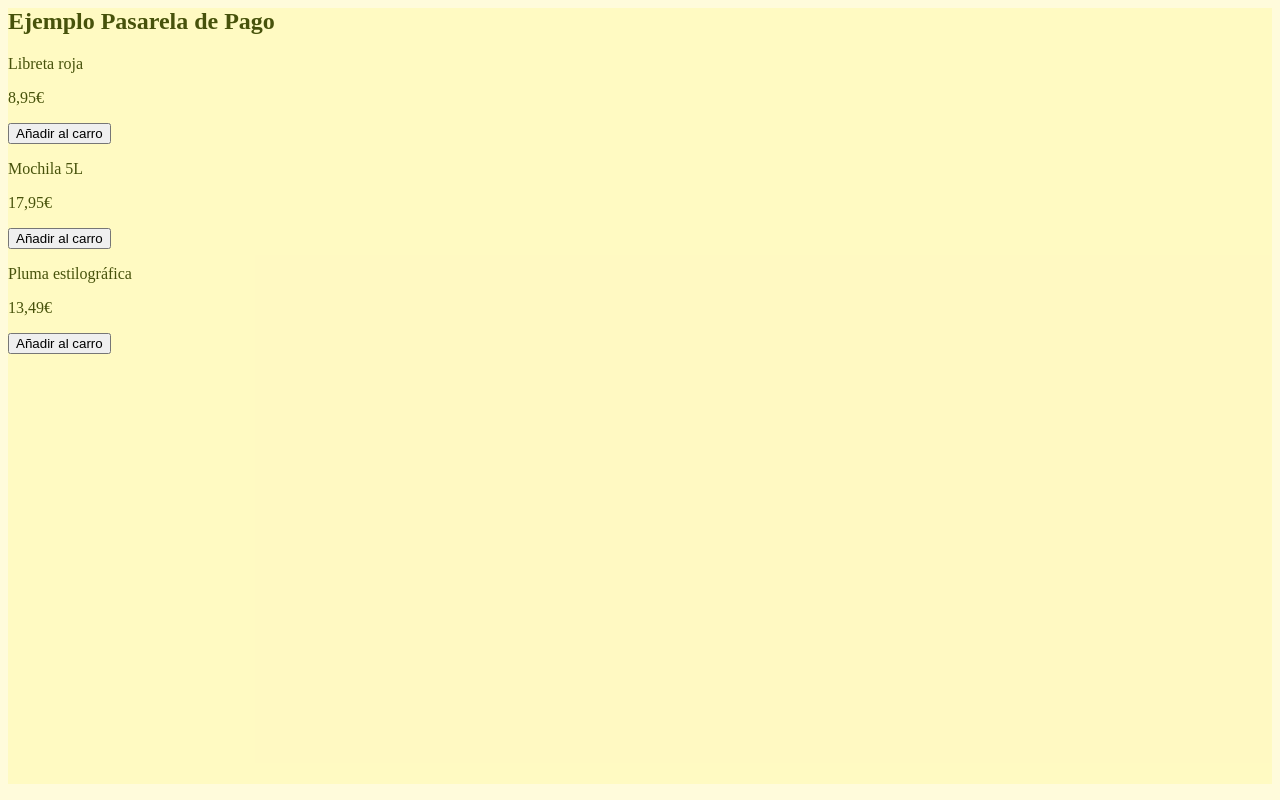
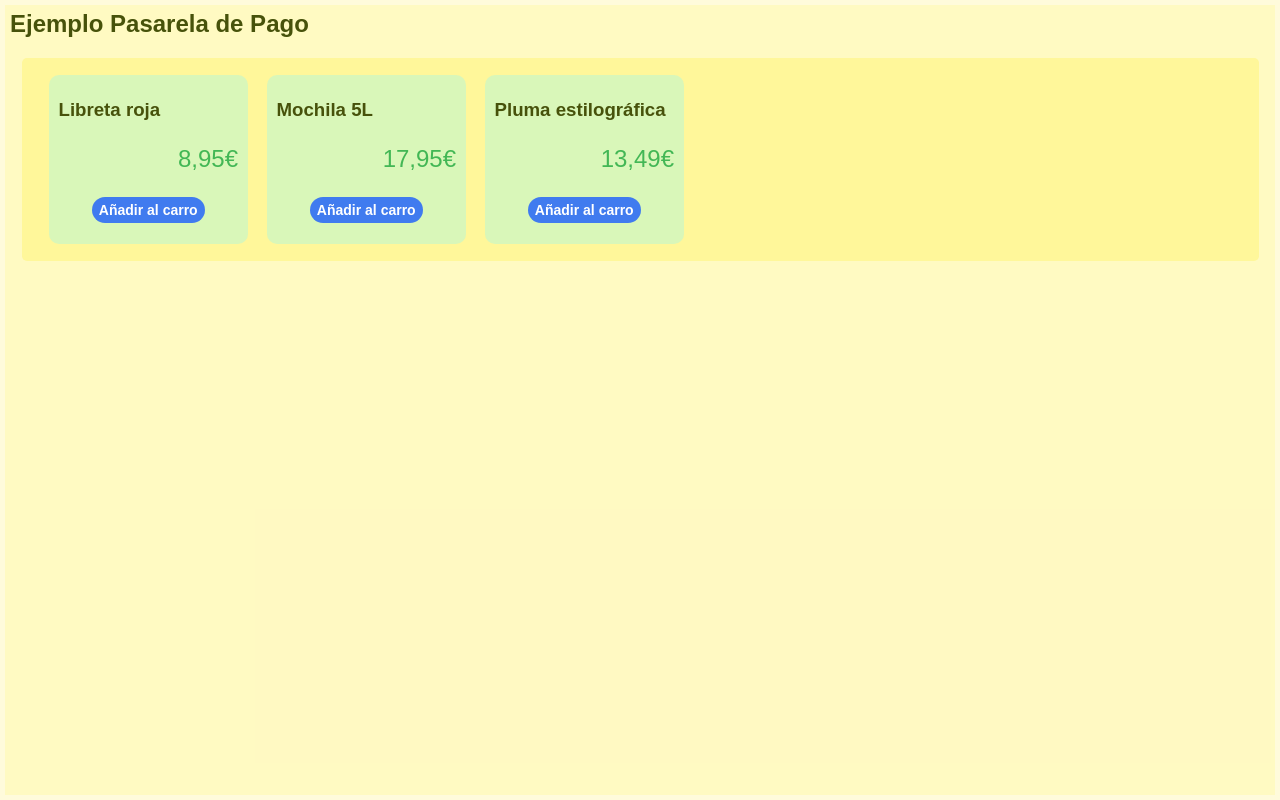
Before and after one commit to eliasib13/practica-pasarela, a PHP site: page / in a window 1280 px wide. Run offline with PHP 8.4, Linux system fonts and the light colour scheme.

Commit message:
Some styles improvements.

```diff
--- a/public/css/index.css
+++ b/public/css/index.css
@@ -1,4 +1,44 @@
 /** Colors **/
+/** Fonts **/
 html, body {
+  margin: 0;
+  border: 0;
+  padding: 5px;
   background-color: rgba(255, 244, 136, 0.3);
-  color: #47520b; }
+  color: #47520b;
+  font-family: Arial, Helvetica, sans-serif; }
+
+.dashboard {
+  width: 95%;
+  margin: 0 auto;
+  padding: 10px 20px;
+  background-color: rgba(255, 237, 60, 0.3);
+  border-radius: 5px; }
+  .dashboard .product {
+    width: 15%;
+    display: inline-block;
+    padding: 5px 10px;
+    margin: 7px;
+    background-color: rgba(128, 245, 255, 0.3);
+    border-radius: 10px; }
+    .dashboard .product .name {
+      font-size: 14pt;
+      font-weight: bold; }
+    .dashboard .product .price {
+      text-align: right;
+      color: #43b755;
+      font-size: 18pt; }
+    .dashboard .product input[type="submit"] {
+      display: block;
+      margin: 0 auto;
+      border: 0;
+      padding: 5px 7px;
+      background-color: rgba(19, 87, 255, 0.77);
+      color: #fff;
+      font-size: 14px;
+      font-weight: bolder;
+      text-align: center;
+      border-radius: 20px;
+      cursor: pointer; }
+      .dashboard .product input[type="submit"]:hover {
+        background-color: rgba(70, 123, 255, 0.77); }
--- a/public/index.php
+++ b/public/index.php
@@ -18,9 +18,9 @@
             <form action="methods/addToCart.php" method="post">
                 <input hidden name="id" type="number" value="1" />
                 <p class="name">Libreta roja</p>
-                <input hidden name="nombre" type="text" value="Libreta roja" />
-                <p class="precio">8,95€</p>
-                <input hidden name="precio" type="number" value="8.95" />
+                <input hidden name="name" type="text" value="Libreta roja" />
+                <p class="price">8,95€</p>
+                <input hidden name="price" type="number" value="8.95" />
                 <input name="submit" type="submit" value="Añadir al carro" />
             </form>
         </div>
@@ -28,9 +28,9 @@
             <form action="methods/addToCart.php" method="post">
                 <input hidden name="id" type="number" value="2" />
                 <p class="name">Mochila 5L</p>
-                <input hidden name="nombre" type="text" value="Mochila 5L" />
-                <p class="precio">17,95€</p>
-                <input hidden name="precio" type="number" value="17.95" />
+                <input hidden name="name" type="text" value="Mochila 5L" />
+                <p class="price">17,95€</p>
+                <input hidden name="price" type="number" value="17.95" />
                 <input name="submit" type="submit" value="Añadir al carro" />
             </form>
         </div>
@@ -38,9 +38,9 @@
             <form action="methods/addToCart.php" method="post">
                 <input hidden name="id" type="number" value="3" />
                 <p class="name">Pluma estilográfica</p>
-                <input hidden name="nombre" type="text" value="Pluma estilográfica" />
-                <p class="precio">13,49€</p>
-                <input hidden name="precio" type="number" value="13.49" />
+                <input hidden name="name" type="text" value="Pluma estilográfica" />
+                <p class="price">13,49€</p>
+                <input hidden name="price" type="number" value="13.49" />
                 <input name="submit" type="submit" value="Añadir al carro" />
             </form>
         </div>
--- a/public/methods/addToCart.php
+++ b/public/methods/addToCart.php
@@ -9,8 +9,8 @@
 if ($_POST['submit']) {
     echo 'Calling correct!<br>';
     echo 'ID: ' . $_POST['id'] . '<br>';
-    echo 'Name: ' . $_POST['nombre'] . '<br>';
-    echo 'Price: ' . $_POST['precio'] . '<br>';
+    echo 'Name: ' . $_POST['name'] . '<br>';
+    echo 'Price: ' . $_POST['price'] . '<br>';
 }
 else {
     header("Location: ..");
--- a/public/scss/index.scss
+++ b/public/scss/index.scss
@@ -1,8 +1,66 @@
 /** Colors **/
 $general-background-color: rgba(255, 244, 136, 0.3);
 $general-text-color: rgb(71,82,11);
+$dashboard-background-color: darken($general-background-color, 15%);
+$product-background-color: rgba(128, 245, 255, 0.3);
+$price-text-color: rgb(67, 183, 85);
+$submit-background-color: rgba(19, 87, 255, 0.77);
+$submit-text-color: #fff;
+/** Fonts **/
+$general-font-family: Arial, Helvetica, sans-serif;
 
 html, body {
+  margin: 0;
+  border: 0;
+  padding: 5px;
   background-color: $general-background-color;
   color: $general-text-color;
+  font-family: $general-font-family;
 }
+
+.dashboard {
+  width: 95%;
+  margin: 0 auto;
+  padding: 10px 20px;
+  background-color: $dashboard-background-color;
+  border-radius: 5px;
+
+  .product {
+    width: 15%;
+    display: inline-block;
+    padding: 5px 10px;
+    margin: 7px;
+    background-color: $product-background-color;
+    border-radius: 10px;
+
+    .name {
+      font-size: 14pt;
+      font-weight: bold;
+    }
+
+    .price {
+      text-align: right;
+      color: $price-text-color;
+      font-size: 18pt;
+    }
+
+    input[type="submit"] {
+      display: block;
+      margin: 0 auto;
+      border: 0;
+      padding: 5px 7px;
+      background-color: $submit-background-color;
+      color: $submit-text-color;
+      font-size: 14px;
+      font-weight: bolder;
+      text-align: center;
+      border-radius: 20px;
+      cursor: pointer;
+
+      &:hover {
+        background-color: lighten($submit-background-color, 10%);
+      }
+    }
+
+  }
+}
```
